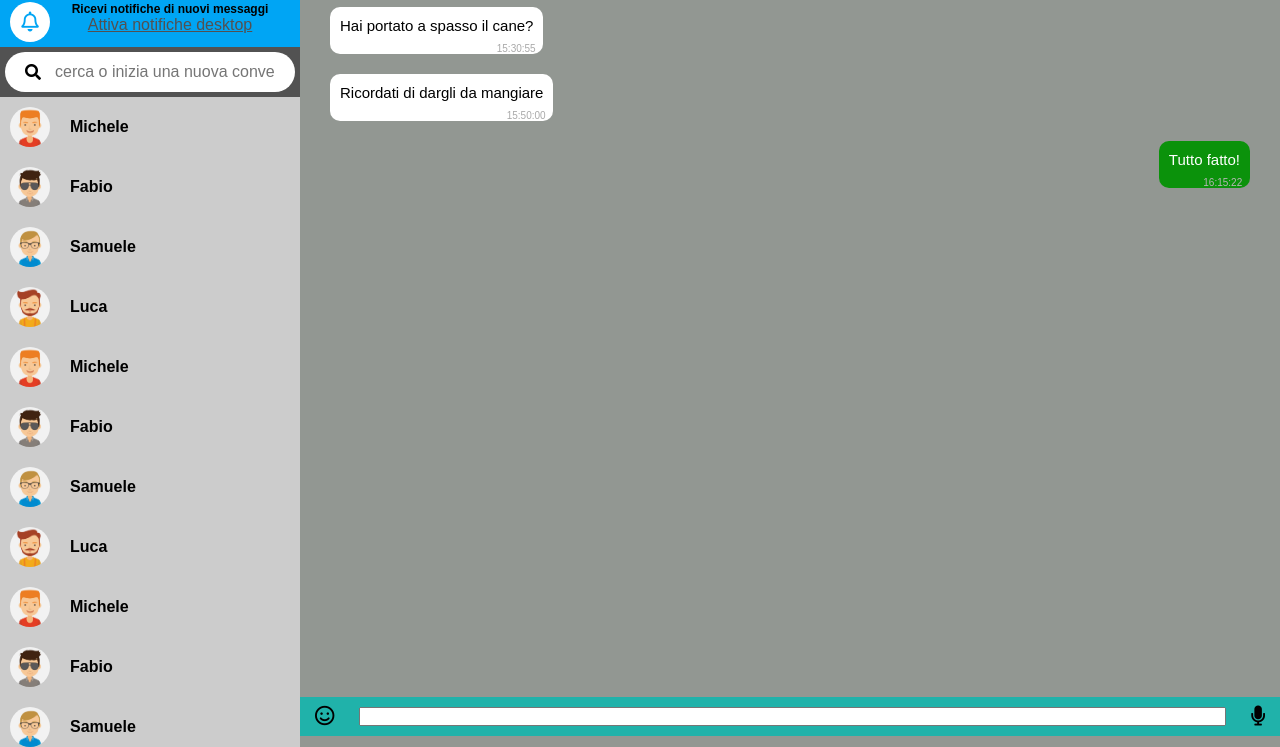
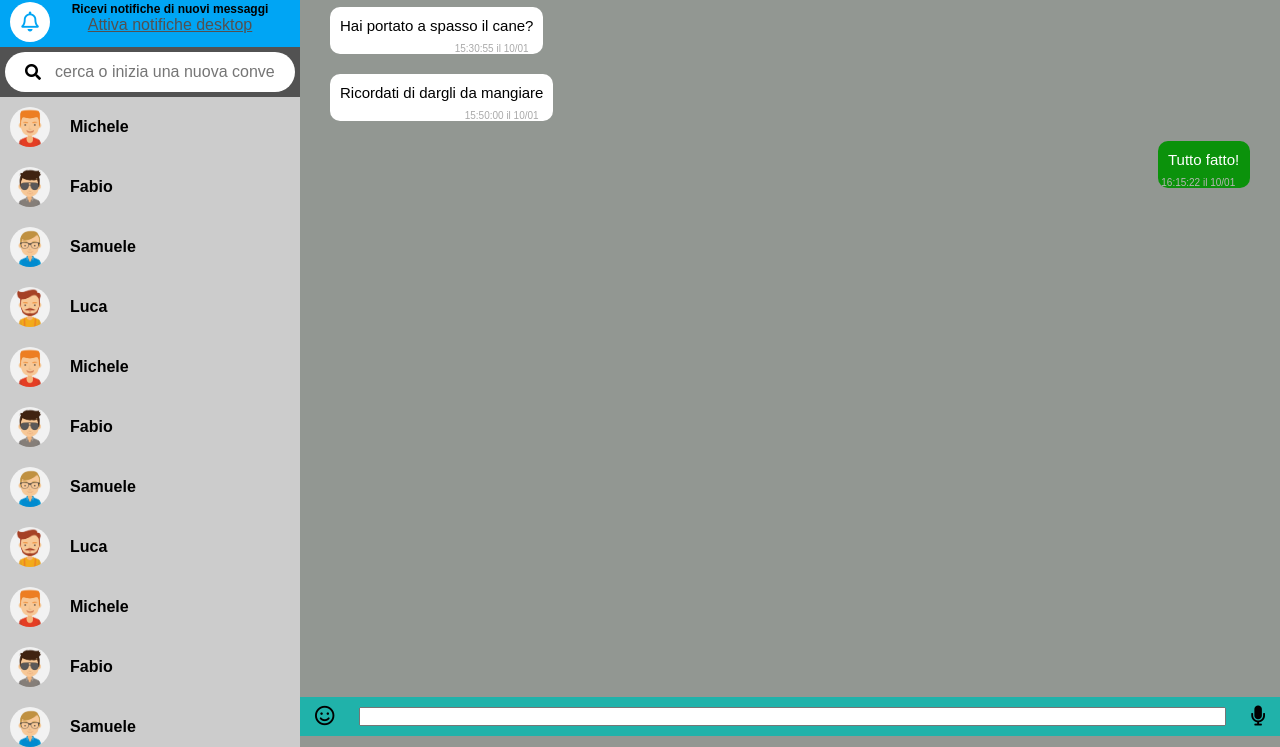
Before and after one commit to DeTaddeoDaniel/js-html-css-boolzap, a plain HTML site: page index.html in a window 1280 px wide. Shown: the part 53-800 px from the top of the page. Drawn offline with nearby package versions, Linux system fonts and the light colour scheme.

Commit message:
Modifiche orari dei messaggi

```diff
--- a/app.js
+++ b/app.js
@@ -371,7 +371,7 @@ var app = new Vue({
 
         moment: function (stringa) {
             console.log(stringa);
-            let check = moment(stringa).format('H:m:ss');
+            let check = moment(stringa).format('H:m:ss [il] D/MM');
             console.log(check);
             return check;
         }
--- a/css/messaggiStyle.css
+++ b/css/messaggiStyle.css
@@ -22,6 +22,7 @@
     border-radius: 10px;
     margin-bottom: 10px;
     word-break: break-word;
+    min-width: 10%;
     max-width: 60%;
     display: block;
     position: relative;
```
